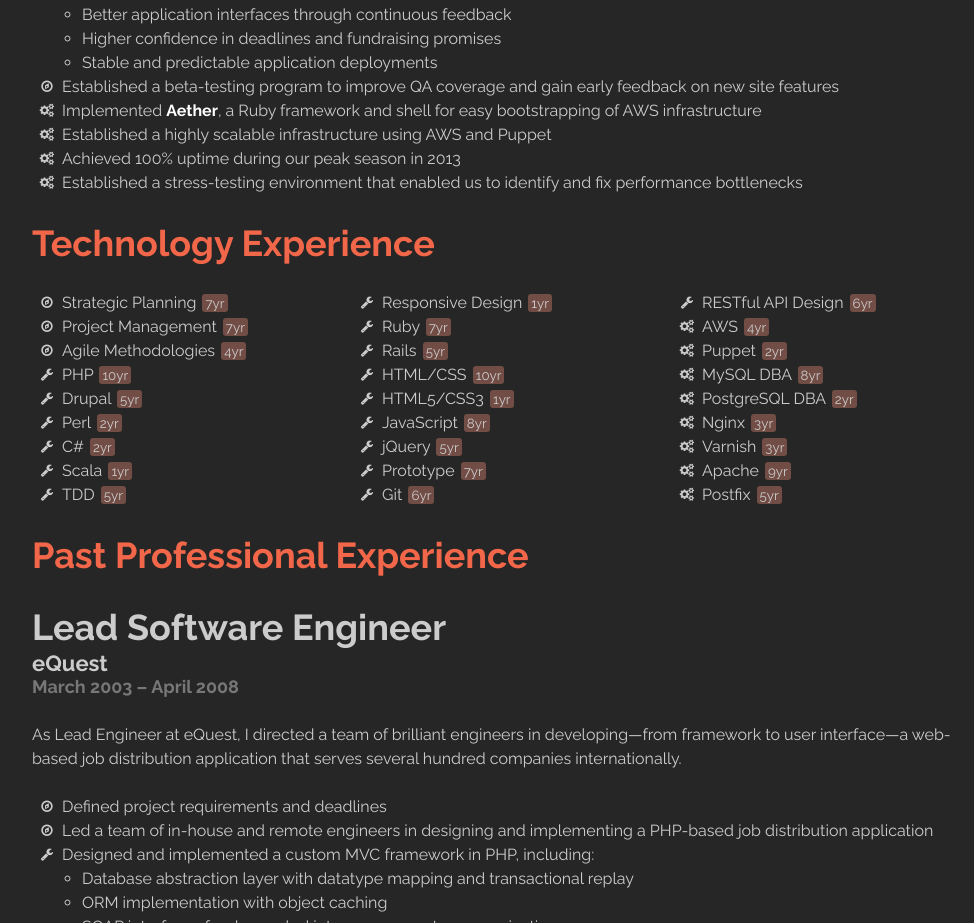
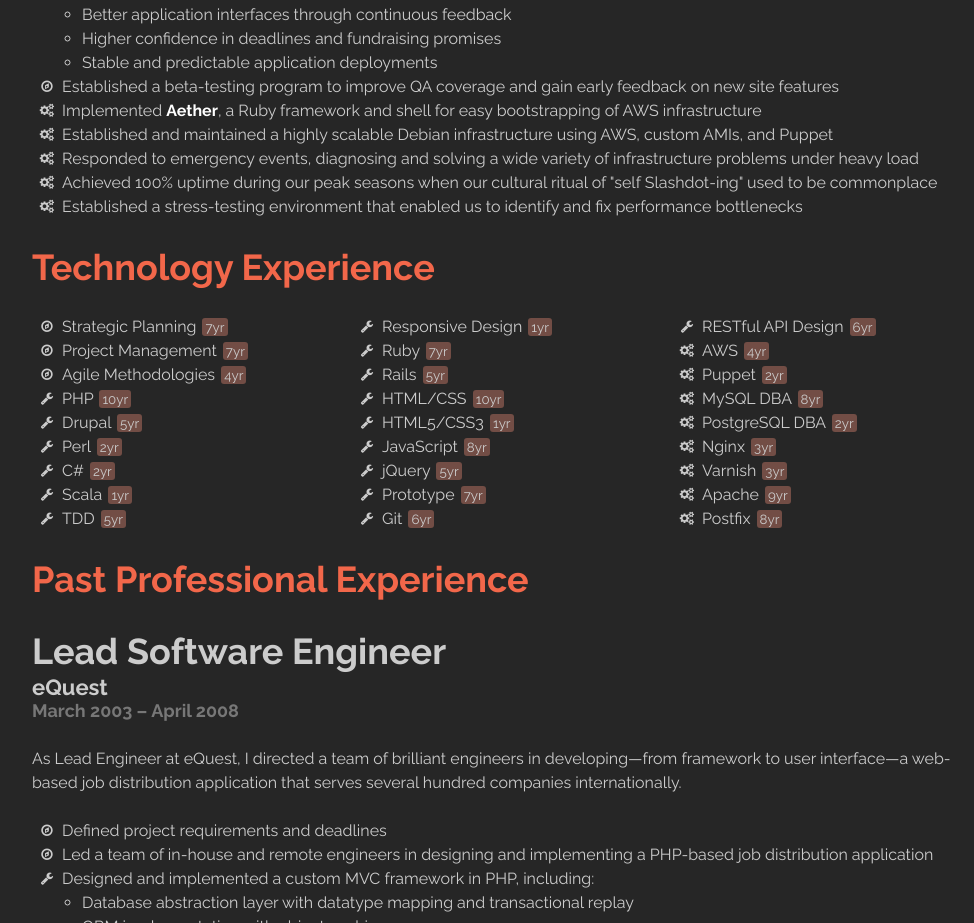
Before and after one commit to marxarelli/resume, a plain HTML site: page index.html in a window 1280 px wide. Shown: the part 1087-2010 px from the top of the page, without its empty margins (143-1117 px from the left). Drawn offline with Linux system fonts and the light colour scheme.

Commit message:
More clarity in NaNo exp and correction of Postfix exp

```diff
--- a/index.html
+++ b/index.html
@@ -126,8 +126,9 @@
               </li>
               <li class="director">Established a beta-testing program to improve QA coverage and gain early feedback on new site features</li>
               <li class="systems">Implemented <a href="https://github.com/marxarelli/aether">Aether</a>, a Ruby framework and shell for easy bootstrapping of AWS infrastructure</li>
-              <li class="systems">Established a highly scalable infrastructure using AWS and Puppet</li>
-              <li class="systems">Achieved 100% uptime during our peak season in 2013</li>
+              <li class="systems">Established and maintained a highly scalable Debian infrastructure using AWS, custom AMIs, and Puppet</li>
+              <li class="systems">Responded to emergency events, diagnosing and solving a wide variety of infrastructure problems under heavy load</li>
+              <li class="systems">Achieved 100% uptime during our peak seasons when our cultural ritual of "self Slashdot-ing" used to be commonplace</li>
               <li class="systems">Established a stress-testing environment that enabled us to identify and fix performance bottlenecks</li>
             </ul>
           </section>
@@ -173,7 +174,7 @@
                 <li class="systems">Nginx <span class="exp">3yr</span></li>
                 <li class="systems">Varnish <span class="exp">3yr</span></li>
                 <li class="systems">Apache <span class="exp">9yr</span></li>
-                <li class="systems">Postfix <span class="exp">5yr</span></li>
+                <li class="systems">Postfix <span class="exp">8yr</span></li>
               </ul>
             </div>
           </div>
```
